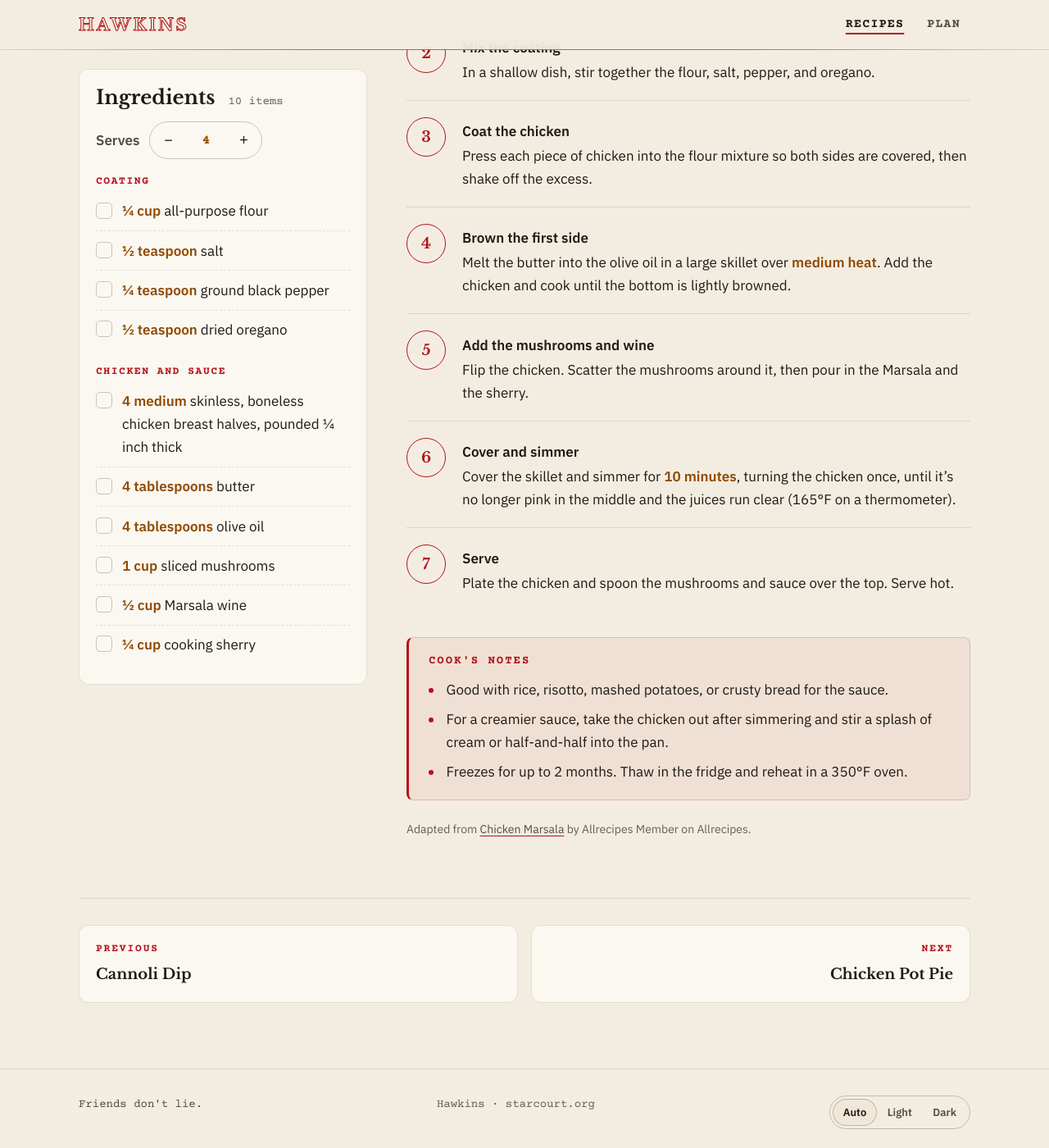
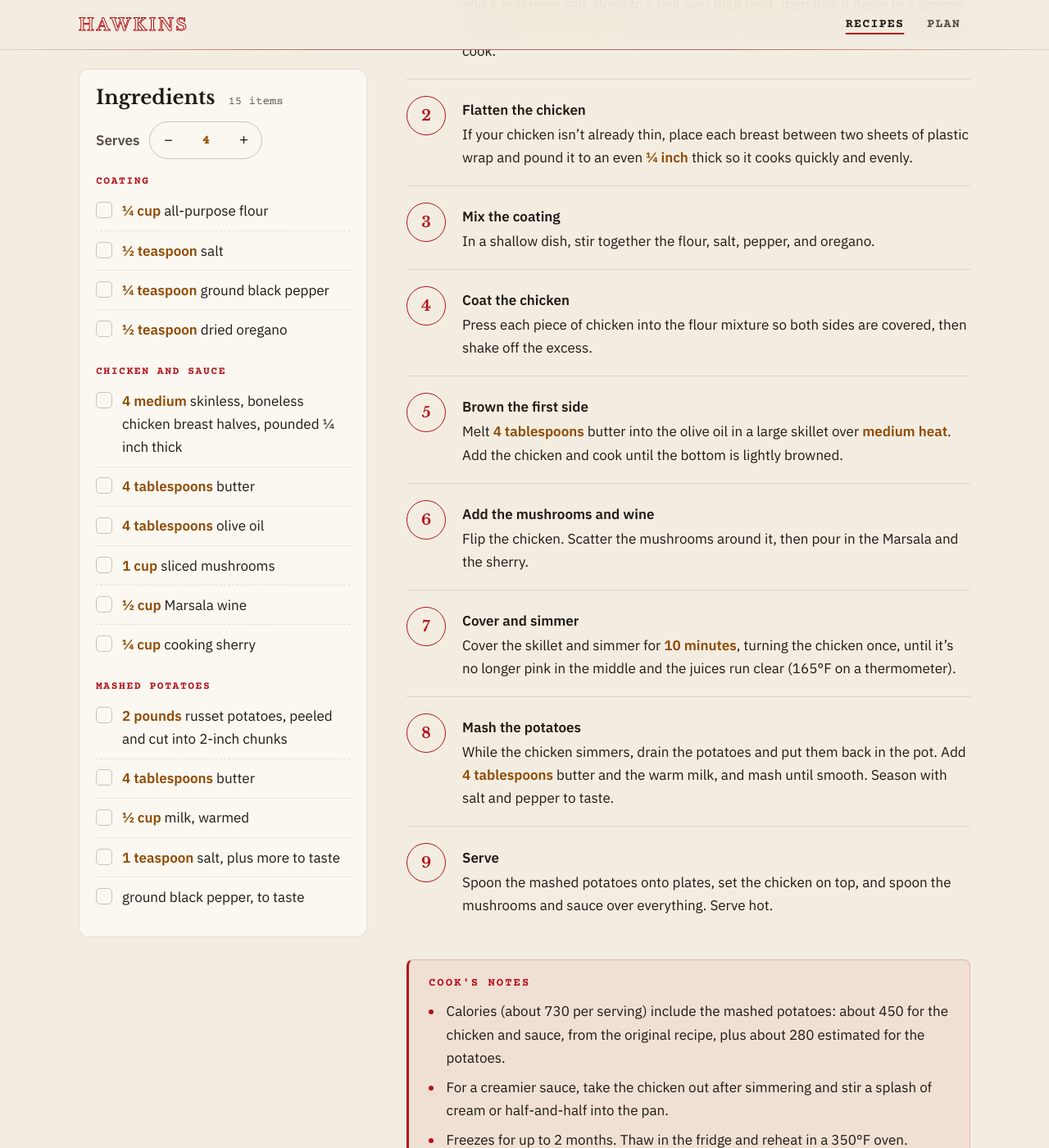
Before and after one commit to elavertu9/hawkins, a Jekyll site: the page built from _recipes/chicken-marsala.md, in a window 1280 px wide and 1400 px high, scrolled down 836 px. Shown: the whole window at 82% size. Built offline with Jekyll 4.4.1, drawn with Linux system fonts in a browser that asks for light colours; some of the changed text lies outside the part shown.

Commit message:
Chicken Marsala: served over mashed potatoes
- Mashed potatoes are part of the recipe: in the summary, their own
  ingredients (so they're on the shopping list), a first step to start
  them and a step to mash them while the chicken simmers
- Times now 15 + 30 minutes, so it's no longer tagged Quick
- Calories (~730) include the potatoes; a recipe can now explain its own
  calorie estimate (calories_note), which re-encrypted the classified stubs

Co-Authored-By: Claude Opus 5.5 <noreply@anthropic.com>

```diff
--- a/_layouts/recipe.html
+++ b/_layouts/recipe.html
@@ -48,7 +48,8 @@ layout: default
           <div class="stat"><dt>Serves</dt><dd data-serves-stat>{{ page.servings }}</dd></div>
           {%- if page.calories %}
           {%- if page.calories_estimated %}
-          <div class="stat stat--estimated" title="Estimated from the ingredients. The original recipe doesn't list calories.">
+          {%- comment %} calories_note: a recipe's own explanation, when "the original doesn't list them" isn't the story. {% endcomment %}
+          <div class="stat stat--estimated" title="{{ page.calories_note | default: "Estimated from the ingredients. The original recipe doesn't list calories." | escape }}">
             <dt>Calories <span class="stat__flag">Est.</span></dt>
             <dd>~{{ page.calories }}<span class="visually-hidden"> per serving, estimated</span></dd>
           </div>
@@ -133,7 +134,7 @@ layout: default
           <h2 id="notes-title" class="notes__title">Cook's notes</h2>
           <ul>
             {%- if page.calories_estimated %}
-            <li>Calories (about {{ page.calories }} per serving) are estimated from the ingredients. The original recipe doesn't list them.</li>
+            <li>{% if page.calories_note %}{{ page.calories_note }}{% else %}Calories (about {{ page.calories }} per serving) are estimated from the ingredients. The original recipe doesn't list them.{% endif %}</li>
             {%- endif %}
             {%- for note in page.notes %}
             <li>{{ note | markdownify | remove: "<p>" | remove: "</p>" | strip }}</li>
--- a/_recipes/chicken-marsala.md
+++ b/_recipes/chicken-marsala.md
@@ -1,18 +1,23 @@
 ---
 title: Chicken Marsala
 summary: >-
-  Thin, pan-fried chicken breasts in a sweet Marsala wine and mushroom sauce.
-  Quick enough for a weeknight, nice enough for company.
+  Thin, pan-fried chicken breasts in a sweet Marsala wine and mushroom sauce,
+  served over mashed potatoes. Easy enough for a weeknight, nice enough for
+  company.
 category: Dinner
-tags: [Quick]
 added: 2026-10-24
 image: /assets/images/recipes/chicken-marsala.jpg
 image_alt: Chicken cutlets and mushrooms in Marsala sauce in an electric skillet
 time:
-  prep: 10
-  cook: 20
+  prep: 15
+  cook: 30
 servings: 4
-calories: 448
+calories: 730
+calories_estimated: true
+calories_note: >-
+  Calories (about 730 per serving) include the mashed potatoes: about 450 for
+  the chicken and sauce, from the original recipe, plus about 280 estimated for
+  the potatoes.
 source:
   name: Allrecipes
   author: Allrecipes Member
@@ -44,8 +49,30 @@ ingredients:
         item: Marsala wine
       - qty: "¼ cup"
         item: cooking sherry
+  - group: Mashed potatoes
+    items:
+      - qty: "2 pounds"
+        item: russet potatoes, peeled and cut into 2-inch chunks
+        shop: russet potatoes
+      - qty: "4 tablespoons"
+        item: butter
+      - qty: "½ cup"
+        item: milk, warmed
+        shop: milk
+      - qty: "1 teaspoon"
+        item: salt, plus more to taste
+        shop: salt
+      - qty: ""
+        item: ground black pepper, to taste
+        shop: ground black pepper
 
 steps:
+  - title: Start the potatoes
+    text: >-
+      Put the potatoes in a large pot, cover them with cold water by about
+      **1 inch**, and add **1 teaspoon** salt. Bring to a boil over **high heat**,
+      then turn it down to a simmer and cook **15–20 minutes**, until a fork
+      slides in easily. Make the chicken while they cook.
   - title: Flatten the chicken
     text: >-
       If your chicken isn't already thin, place each breast between two sheets
@@ -60,7 +87,7 @@ steps:
       covered, then shake off the excess.
   - title: Brown the first side
     text: >-
-      Melt the butter into the olive oil in a large skillet over **medium heat**.
+      Melt **4 tablespoons** butter into the olive oil in a large skillet over **medium heat**.
       Add the chicken and cook until the bottom is lightly browned.
   - title: Add the mushrooms and wine
     text: >-
@@ -71,12 +98,17 @@ steps:
       Cover the skillet and simmer for **10 minutes**, turning the chicken once,
       until it's no longer pink in the middle and the juices run clear
       (165°F on a thermometer).
+  - title: Mash the potatoes
+    text: >-
+      While the chicken simmers, drain the potatoes and put them back in the
+      pot. Add **4 tablespoons** butter and the warm milk, and mash until smooth.
+      Season with salt and pepper to taste.
   - title: Serve
     text: >-
-      Plate the chicken and spoon the mushrooms and sauce over the top. Serve hot.
+      Spoon the mashed potatoes onto plates, set the chicken on top, and spoon
+      the mushrooms and sauce over everything. Serve hot.
 
 notes:
-  - Good with rice, risotto, mashed potatoes, or crusty bread for the sauce.
   - For a creamier sauce, take the chicken out after simmering and stir a splash of cream or half-and-half into the pan.
   - Freezes for up to 2 months. Thaw in the fridge and reheat in a 350°F oven.
 ---
```
Also changed, not shown: _recipes/famous-chocolate-cake.md (+4 -4 lines), _recipes/lobster-bisque.md (+4 -4 lines), _recipes/peggies-mediterranean-rice.md (+4 -4 lines).
